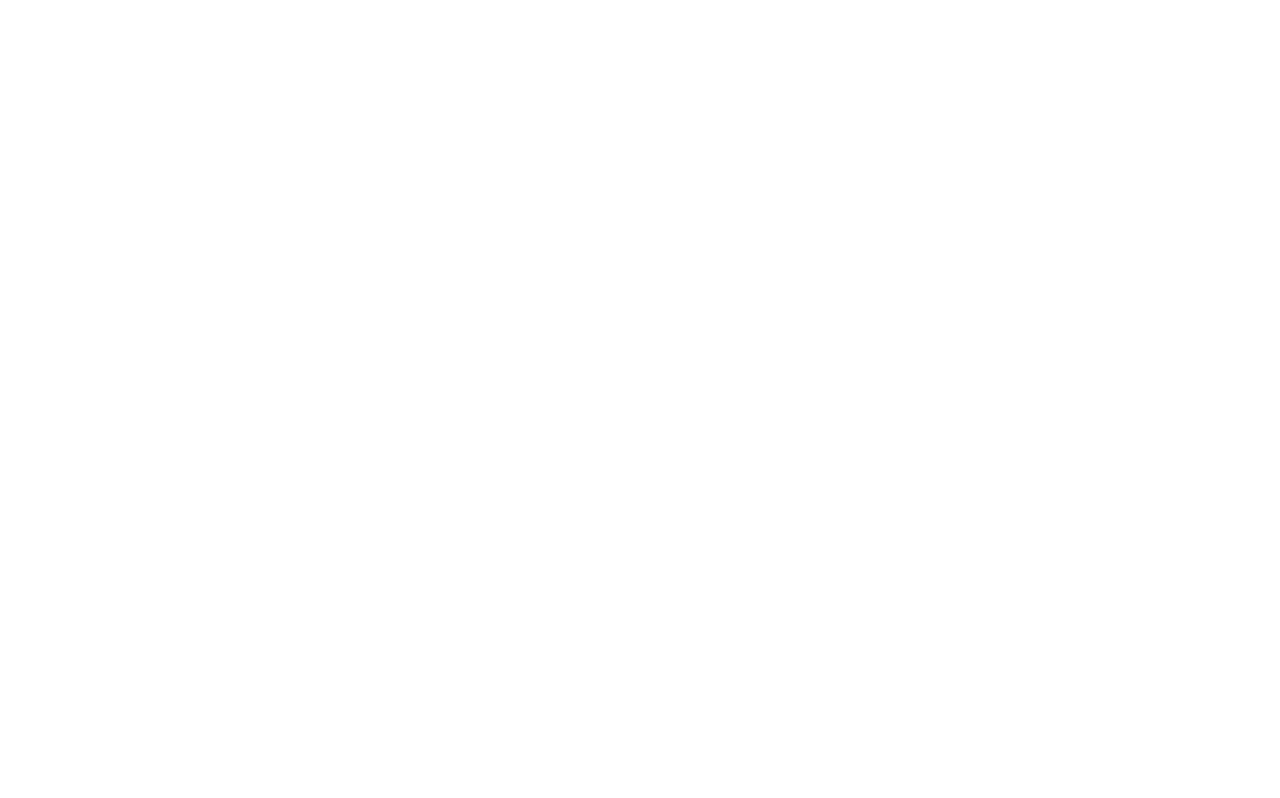
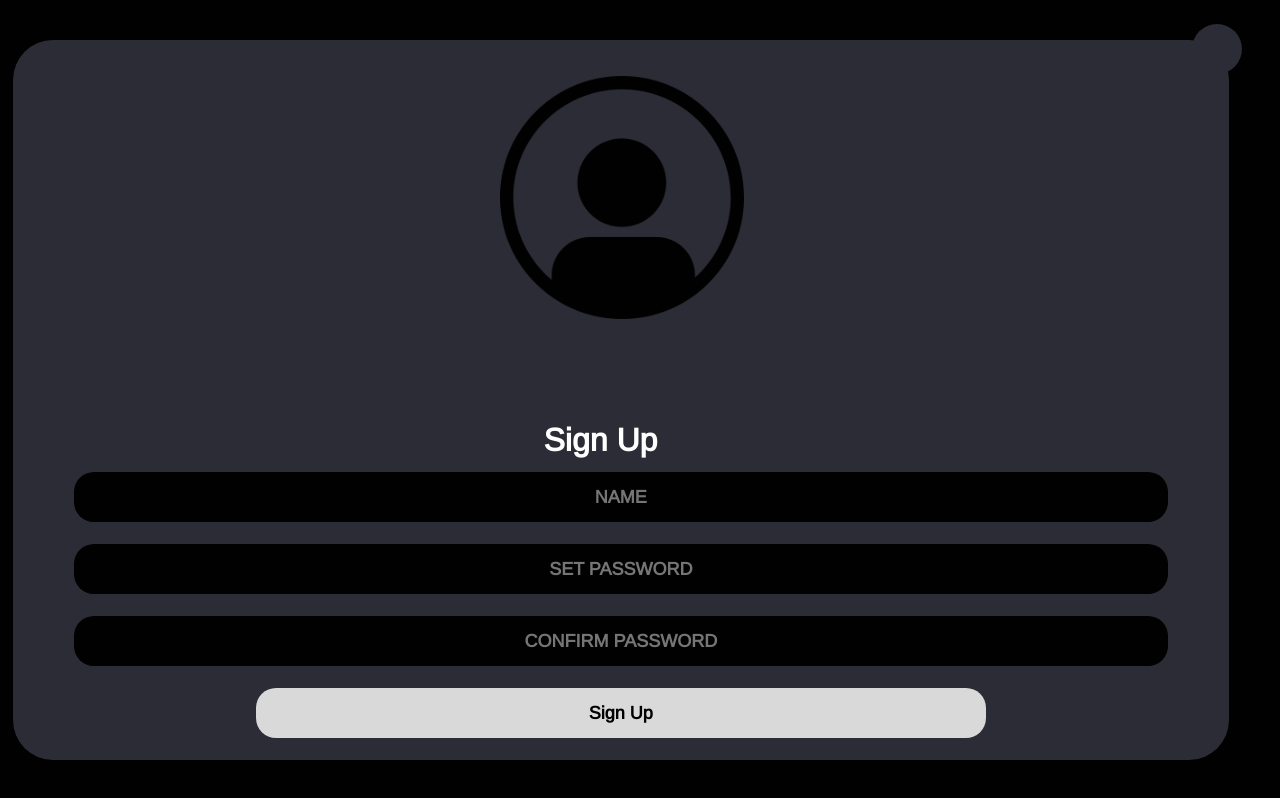
Before and after one commit to CasualProgramer/CodeRushTechnovanza11.0, a plain HTML site: page SignUp.html in a window 1280 px wide. Drawn offline with nearby package versions, Linux system fonts and the light colour scheme.

Commit message:
Add files via upload

```diff
--- a/SignUp.html
+++ b/SignUp.html
@@ -3,8 +3,18 @@
     <meta charset="UTF-8">
     <meta name="viewport" content="width=device-width, initial-scale=1.0">
     <title>Jobfolio Sign Up</title>
+    <link rel="stylesheet" href="style.css">
+    <link href='https://fonts.googleapis.com/css?family=Arimo' rel='stylesheet'>
 </head>
 <body>
-
+    <canvas id="LogINPROP"></canvas>
+    <div id="LogINcontainer">
+        <img src="icons/SignINandUPLOGO.png" id="singUpLogo">
+        <h1 id = "SignUpLabel">Sign Up</h1>
+        <input id="SignUpNameInput" class="SignInput" placeholder="NAME">
+        <input type="password" id="SignUpPasswordInput"class="SignInput" placeholder="SET PASSWORD">
+        <input type="password" id="SignUpConfirmPasswordInput"class="SignInput" placeholder="CONFIRM PASSWORD">
+        <button class="SignButton" id="SignUpButton">Sign Up</button>
+    </div>
 </body>
 </html>
--- a/script.js
+++ /dev/null
@@ -1,3 +0,0 @@
-function test(){
-    console.log('test')
-}
--- a/style.css
+++ b/style.css
@@ -0,0 +1,113 @@
+*{
+    background-color: #010101;
+    margin: 0;
+    padding: 0;
+    font-family: 'Arimo', sans-serif;
+    font-weight: bold;
+}
+#LogINPROP{
+    position: absolute;
+    right: 3%;
+    top: 3%;
+    width: 50px;
+    height: 50px;
+    border-radius: 100%;
+    background-color: #2c2c37;
+}
+#LogINcontainer{
+    position: absolute;
+    right: 4%;
+    top: 5%;
+    width: 95%;
+    height: 90%;
+    border-radius: 40px;
+    background-color: #2c2c37;
+}
+#singInLogo{
+    position: absolute;
+    right: 37%;
+    top: 1%;
+    width: 25%;
+    height: auto;
+    background-color: transparent;
+}
+#singUpLogo{
+    position: absolute;
+    right: 39.9%;
+    top: 5%;
+    width: 20%;
+    height: auto;
+    background-color: transparent;
+}
+#SignInLabel{
+    background-color: transparent;
+    color: white;
+    position: absolute;
+    right: 47%;
+    top: 55%;
+}
+#SignUpLabel{
+    background-color: transparent;
+    color: white;
+    position: absolute;
+    right: 47%;
+    top: 53%;
+}
+
+.SignInput{
+    position: absolute;
+    right: 5%;
+    text-align: center;
+    width: 90%;
+    height: 7%;
+    border-width: 0px;
+    border-radius: 20px;
+    font-size: large;
+    color: white;
+}
+
+#LogInNameInput{
+    position: absolute;
+    top: 60%;
+}
+#LogInPasswordInput{
+    position: absolute;
+    top: 69%;
+}
+
+.SignButton{
+    position: absolute;
+    right: 20%;
+    text-align: center;
+    width: 60%;
+    height: 7%;
+    border-width: 0px;
+    border-radius: 20px;
+    font-size: large;
+    background-color: #d9d9d9;
+
+    color: #010101;
+}
+.SignButton:active{
+    background-color: white;
+}
+#LogInButton{
+    position: absolute;
+    top: 78%;
+}
+#SignUpButton{
+    position: absolute;
+    top: 90%;
+}
+#SignUpConfirmPasswordInput{
+    position: absolute;
+    top: 80%;
+}
+#SignUpPasswordInput{
+    position: absolute;
+    top: 70%;
+}
+#SignUpNameInput{
+    position: absolute;
+    top: 60%;
+}
```
Also changed, not shown: LogIn.html (+10 -1 lines).
